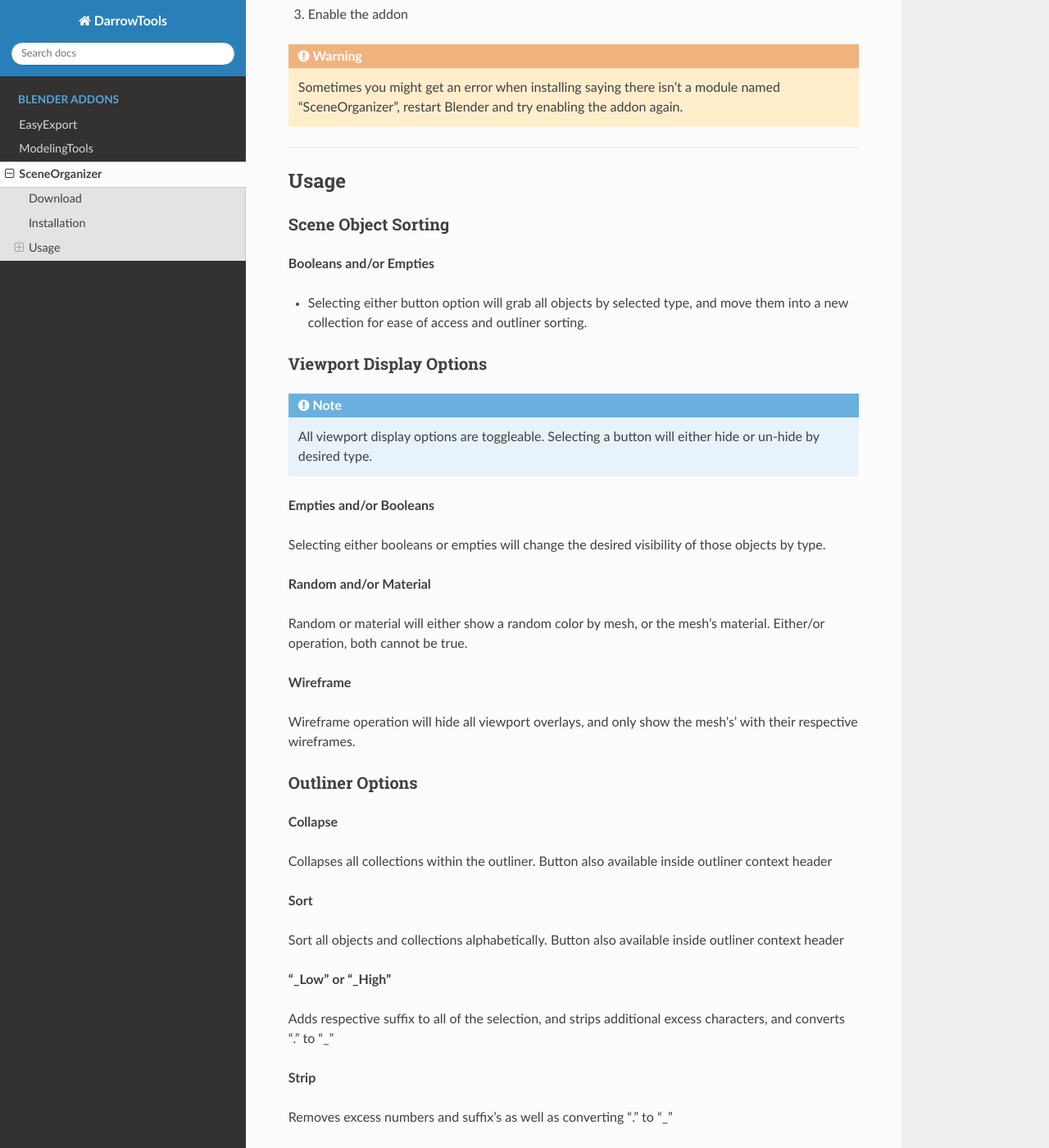
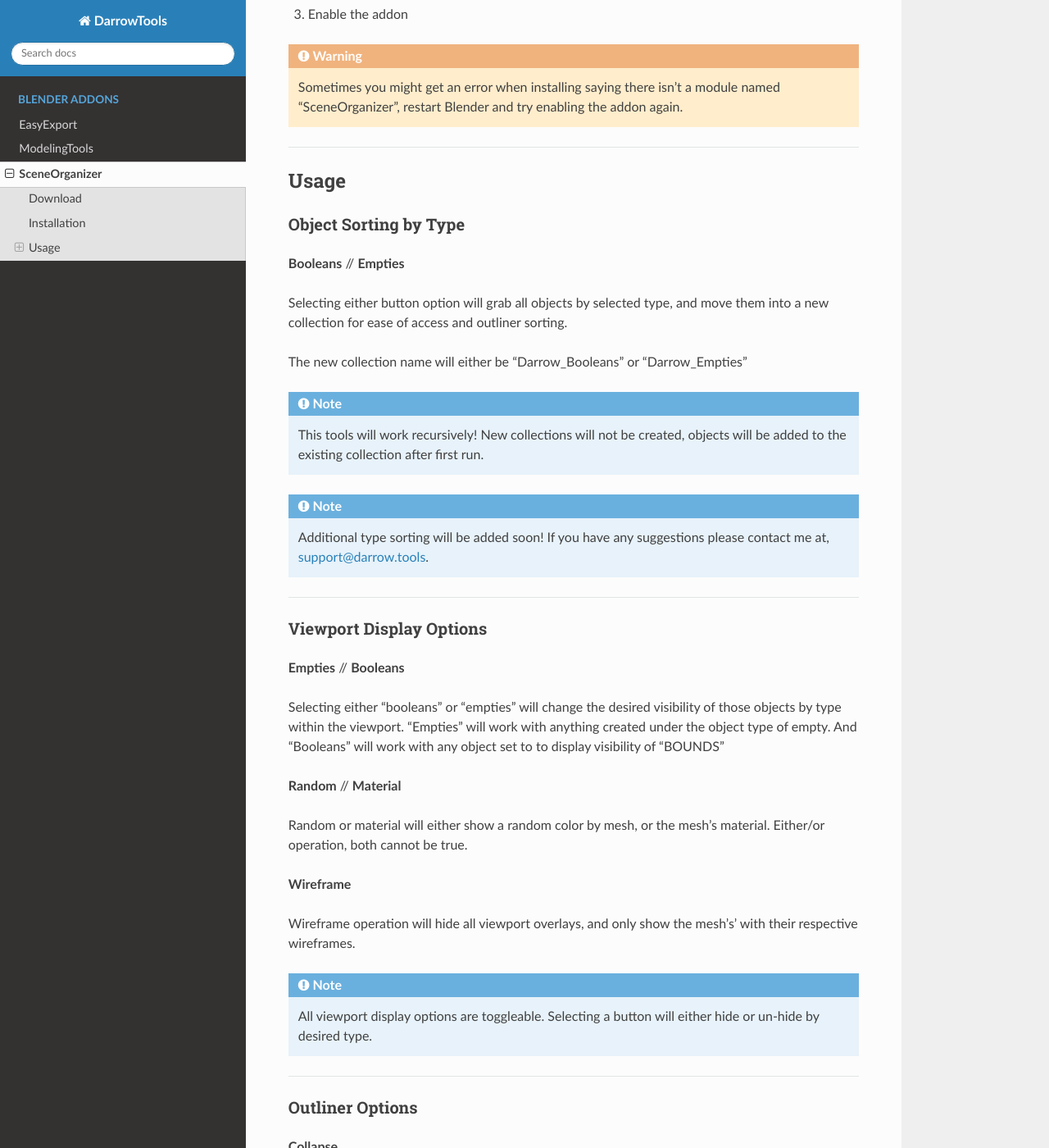
Before and after one commit to BlakeDarrow/DarrowRecipes, a Sphinx documentation site: the page built from source/SceneOrganizer.rst, in a window 1280 px wide and 1400 px high, scrolled down 1068 px. Shown: the whole window at 82% size. Built offline with Sphinx 7.4.7 and the Read the Docs theme 2.0.0, drawn with Linux system fonts in a browser that asks for light colours; some of the changed text lies outside the part shown.

Commit message:
SceneOrganizer content

```diff
--- a/source/SceneOrganizer.rst
+++ b/source/SceneOrganizer.rst
@@ -65,26 +65,34 @@
 
 .. _Sorting:
 
-Scene Object Sorting
----------------------
+Object Sorting by Type
+-----------------------
 
-**Booleans and/or Empties**
+**Booleans** // **Empties**
 
-* Selecting either button option will grab all objects by selected type, and move them into a new collection for ease of access and outliner sorting.
+Selecting either button option will grab all objects by selected type, and move them into a new collection for ease of access and outliner sorting.
+
+The new collection name will either be "Darrow_Booleans" or "Darrow_Empties"
+
+.. note:: This tools will work recursively! New collections will not be created, objects will be added to the existing collection after first run.
+
+.. note:: Additional type sorting will be added soon! If you have any suggestions please contact me at, support@darrow.tools.
+
+.. raw:: html
+
+   <hr>
 
 .. _Viewport:
 
 Viewport Display Options
 -------------------------
 
-.. note:: All viewport display options are toggleable. Selecting a button will either hide or un-hide by desired type.
+**Empties** // **Booleans**
 
+Selecting either "booleans" or "empties" will change the desired visibility of those objects by type within the viewport.
+"Empties" will work with anything created under the object type of empty. And "Booleans" will work with any object set to to display visibility of "BOUNDS"
 
-**Empties and/or Booleans**
-
-Selecting either booleans or empties will change the desired visibility of those objects by type.
-
-**Random and/or Material**
+**Random** // **Material**
 
 Random or material will either show a random color by mesh, or the mesh's material. Either/or operation, both cannot be true.
 
@@ -92,12 +100,16 @@
 
 Wireframe operation will hide all viewport overlays, and only show the mesh's' with their respective wireframes.
 
+.. note:: All viewport display options are toggleable. Selecting a button will either hide or un-hide by desired type.
+
+.. raw:: html
+
+   <hr>
 
 .. _Outliner:
 
 Outliner Options
 ---------------------
-
 
 **Collapse**
 
```
Also changed, not shown: source/EasyExport.rst (+35 -1 lines).
